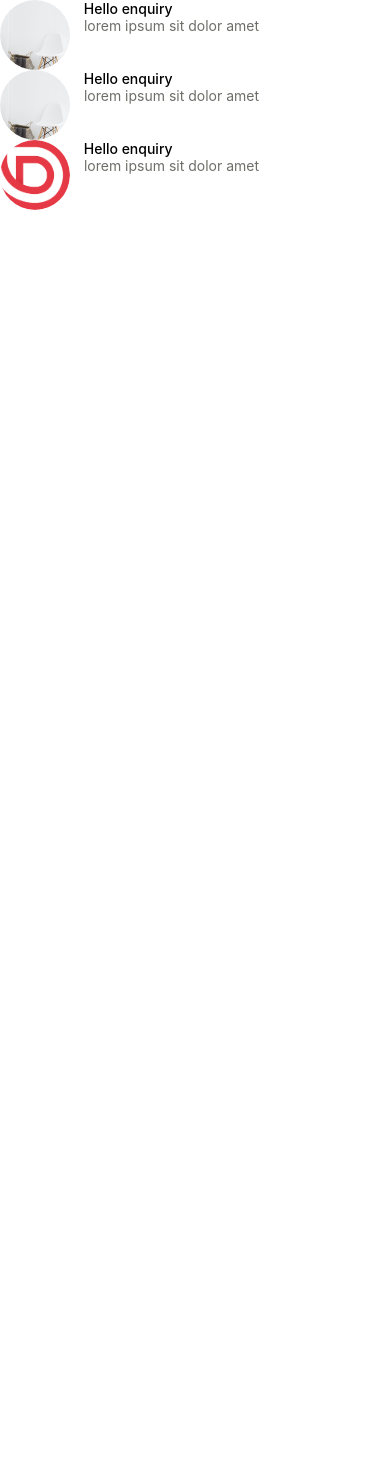
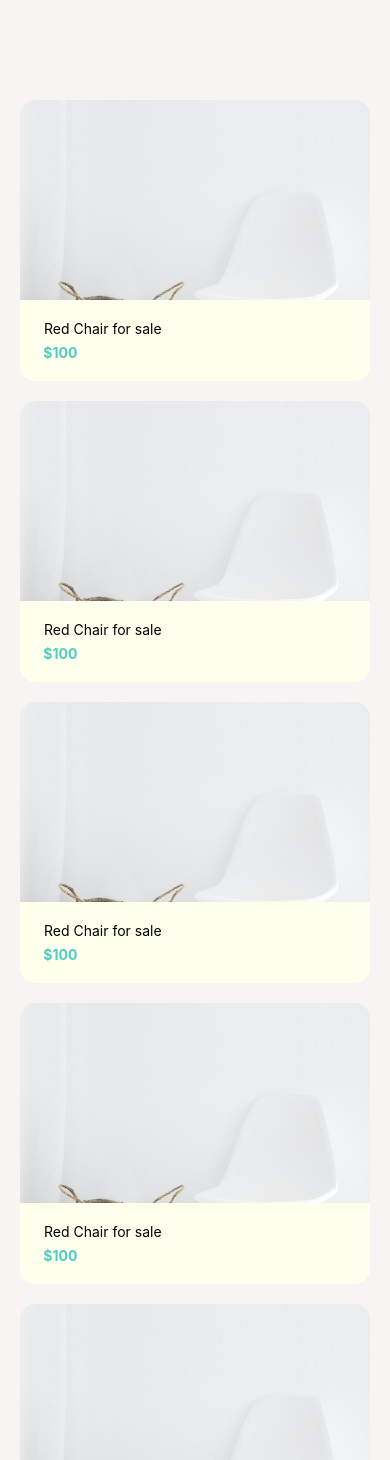
Before and after one commit to theafolayan/donewithit, a React Native app: screen / in a window 390 px wide. Shown: the top 1460 px of the page. Before the commit the page ends 844 px from the top, so only its background shows below. Built offline with nearby package versions, Linux system fonts and the light colour scheme.

Commit message:
Populated ItemListScreen with more Cards

```diff
--- a/App.js
+++ b/App.js
@@ -18,7 +18,8 @@ export default function App() {
     //App root lives here
     // <ViewImageScreen />
     // <Screen/>
-    <MessagesScreen/>
+    // <MessagesScreen/>
+    <ItemListScreen/>
 
 
     // <ViewImageScreen/>
--- a/app/screens/ItemListScreen.js
+++ b/app/screens/ItemListScreen.js
@@ -1,28 +1,51 @@
-import React from 'react'
-import { View, Text, SafeAreaView, ScrollView } from 'react-native'
-import Card from '../components/Card'
-
+import React from "react";
+import { View, Text, SafeAreaView, ScrollView } from "react-native";
+import Card from "../components/Card";
 
 export default function ItemListScreen() {
   return (
     <SafeAreaView>
       <ScrollView>
-                 <View style={{padding: 20, paddingTop: 100, backgroundColor: "#f8f4f4"}} >
-      <Card title="Red Chair for sale"
+        <View
+          style={{ padding: 20, paddingTop: 100, backgroundColor: "#f8f4f4" }}
+        >
+          <Card
+            title="Red Chair for sale"
             subtitle="$100"
-      image={require('../../assets/chair.jpg')}
+            image={require("../../assets/chair.jpg")}
           />
-             <Card title="Red Chair for sale"
+          <Card
+            title="Red Chair for sale"
             subtitle="$100"
-      image={require('../../assets/chair.jpg')}
+            image={require("../../assets/chair.jpg")}
           />
-             <Card title="Red Chair for sale"
+          <Card
+            title="Red Chair for sale"
+            subtitle="$100"
+            image={require("../../assets/chair.jpg")}
+          />
+          <Card
+            title="Red Chair for sale"
+            subtitle="$100"
+            image={require("../../assets/chair.jpg")}
+          />
+          <Card
+            title="Red Chair for sale"
+            subtitle="$100"
+            image={require("../../assets/chair.jpg")}
+          />
+          <Card
+            title="Red Chair for sale"
+            subtitle="$100"
+            image={require("../../assets/chair.jpg")}
+          />
+          <Card
+            title="Red Chair for sale"
             subtitle="$700"
-      image={require('../../assets/chair.jpg')}
+            image={require("../../assets/chair.jpg")}
           />
-
         </View>
       </ScrollView>
     </SafeAreaView>
-    )
+  );
 }
```
Lines whose indentation alone changed are shown as unchanged.
